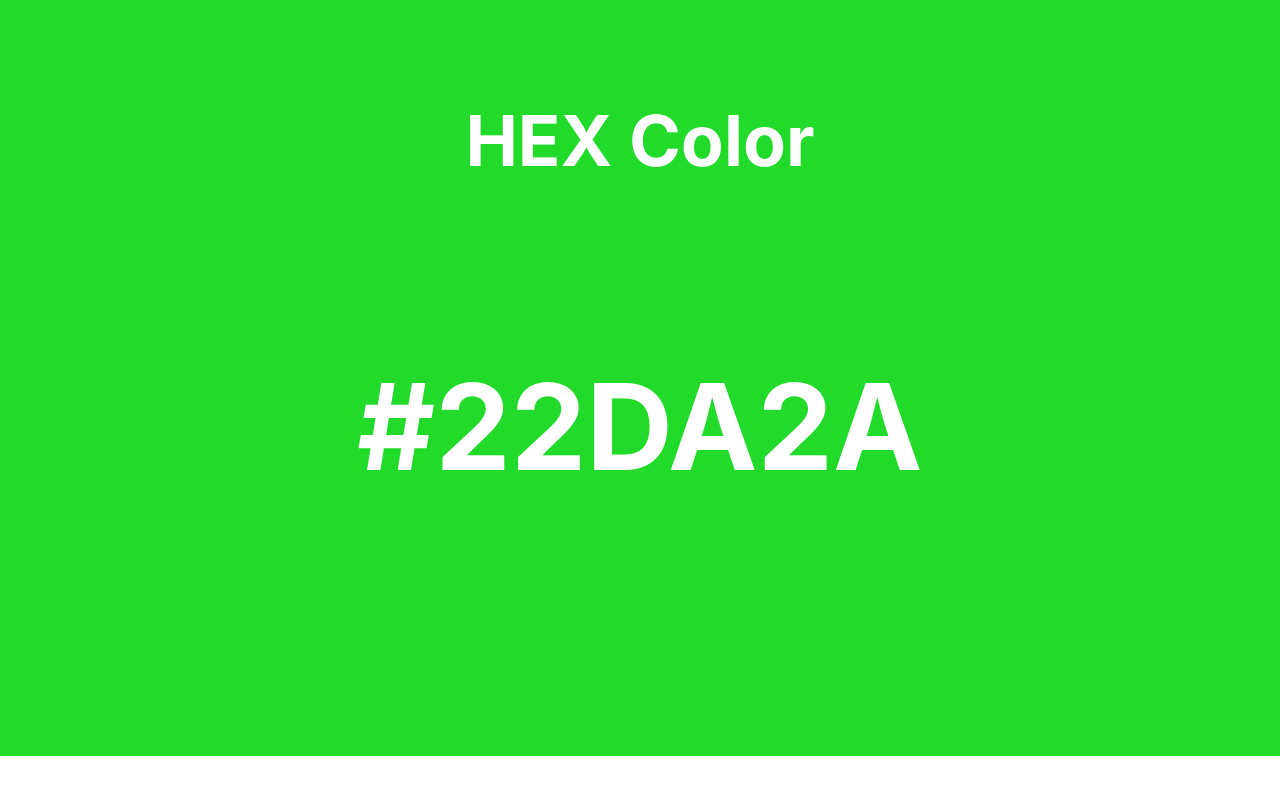
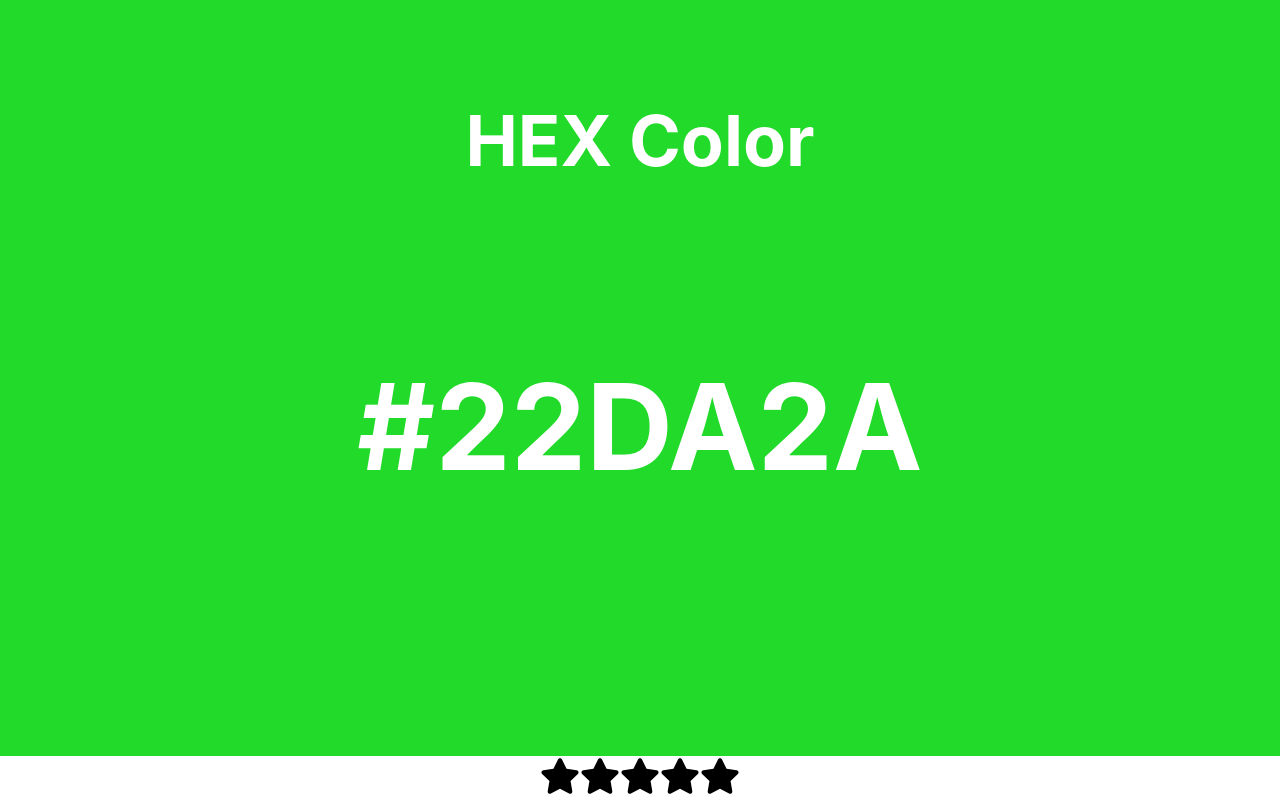
Before and after one commit to piyushpandey20/Basic-React-Projects, a React (Create React App) app: page / in a window 1280 px wide. Shown: the part 844-1644 px from the top of the page. Before the commit the page ends 1600 px from the top, so only its background shows below. Built offline with nearby package versions, Linux system fonts and the light colour scheme.

Commit message:
adding star-rating app React

```diff
--- a/package.json
+++ b/package.json
@@ -8,6 +8,7 @@
     "@testing-library/user-event": "^13.5.0",
     "react": "^18.2.0",
     "react-dom": "^18.2.0",
+    "react-icons": "^5.0.1",
     "react-scripts": "5.0.1",
     "web-vitals": "^2.1.4"
   },
--- a/src/App.js
+++ b/src/App.js
@@ -2,6 +2,7 @@
 import "./App.css";
 import Accordian from "./components/accordian";
 import RandomColor from "./components/random-color";
+import StarRating from "./components/star-rating";
 
 function App() {
   return (
@@ -10,6 +11,8 @@
       <Accordian />
       {/* RandomColor */}
       <RandomColor />
+      {/* Star-Rating */}
+      <StarRating />
     </div>
   );
 }
--- /dev/null
+++ b/src/components/star-rating/index.jsx
@@ -0,0 +1,34 @@
+import { useState } from "react";
+import { FaStar } from "react-icons/fa";
+import "./styles.css";
+
+export default function StarRating({ noOfStars = 5 }) {
+  const [rating, setRating] = useState(0);
+  const [hover, setHover] = useState(0);
+  function handleClick(getCurrentIndex) {
+    setRating(getCurrentIndex);
+  }
+  function handleMouseEnter(getCurrentIndex) {
+    setHover(getCurrentIndex);
+  }
+  function handleMouseLeave() {
+    setHover(rating);
+  }
+  return (
+    <div className="star-rating">
+      {[...Array(noOfStars)].map((_, index) => {
+        index += 1;
+        return (
+          <FaStar
+            key={index}
+            className={index <= (hover || rating) ? "active" : "inactive"}
+            onClick={() => handleClick(index)}
+            onMouseMove={() => handleMouseEnter(index)}
+            onMouseLeave={() => handleMouseLeave()}
+            size={40}
+          />
+        );
+      })}
+    </div>
+  );
+}
--- /dev/null
+++ b/src/components/star-rating/styles.css
@@ -0,0 +1,6 @@
+.active {
+  color: #fff700;
+}
+.inactive {
+  color: #000000;
+}
```
Also changed, not shown: 1 other file (tests, documents, lock files or other folders).
